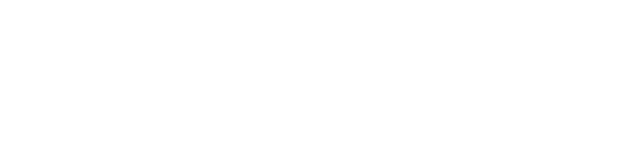
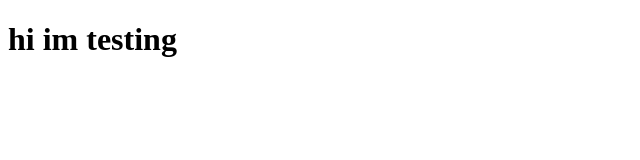
Before and after one commit to sahhoutiamine/gitgoblin-tests, a plain HTML site: page index.html in a window 1280 px wide. Shown: the whole page, without its empty margins (0-640 px from the left). Drawn offline with Linux system fonts and the light colour scheme.

Commit message:
feat: add heading to index page
* Added <h1> element to display a greeting message
* Updated body content for better user experience

```diff
--- a/index.html
+++ b/index.html
@@ -5,5 +5,7 @@
     <meta name="viewport" content="width=device-width, initial-scale=1.0" />
     <title>Document</title>
   </head>
-  <body></body>
+  <body>
+    <h1>hi im testing</h1>
+  </body>
 </html>
```
